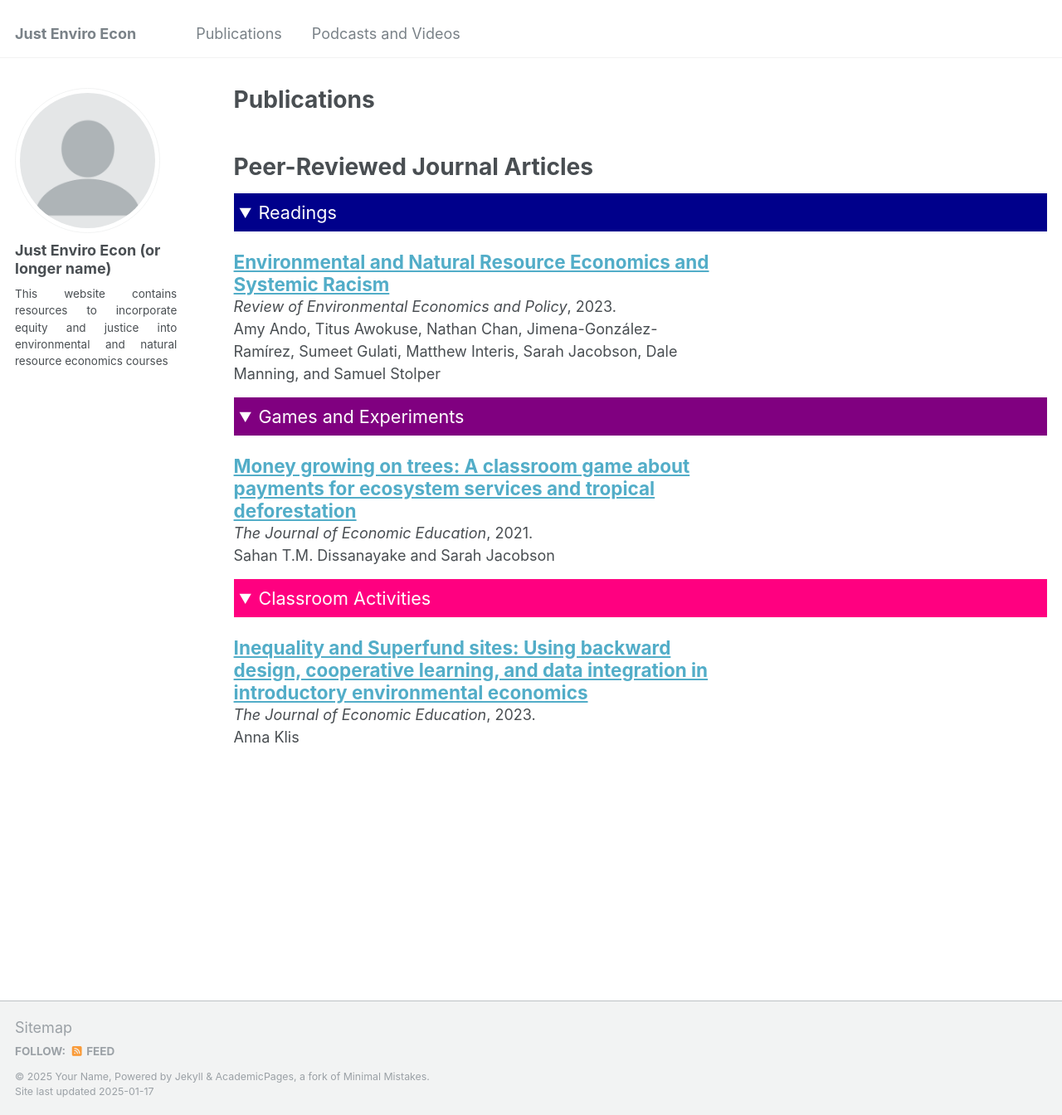
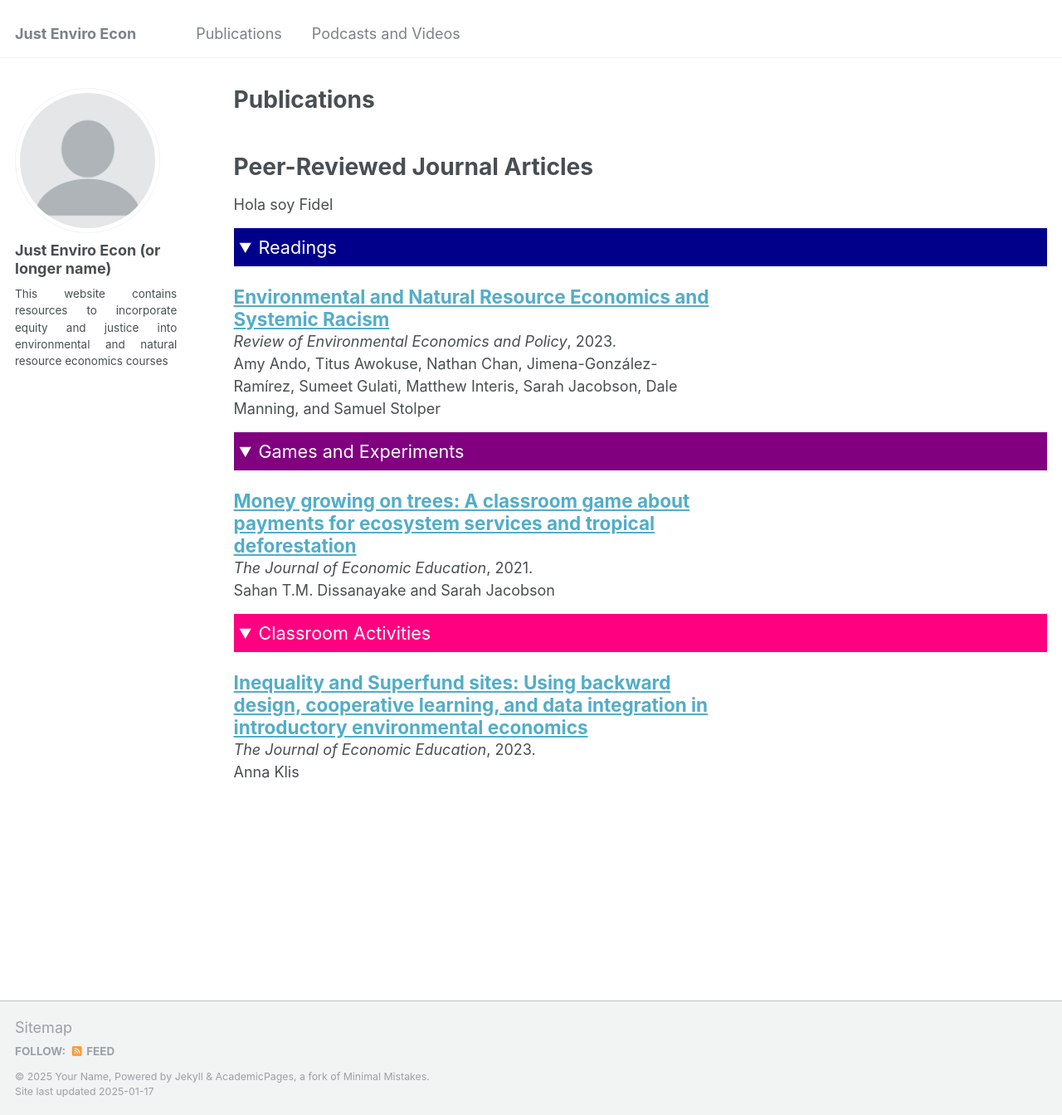
Before and after one commit to just-enviro-econ/just-enviro-econ.github.io, a Jekyll site: the page built from _pages/publications.md, in a window 1280 px wide and 1344 px high. Shown: the whole window at 83% size. Built offline with Jekyll 4.4.1, drawn with Linux system fonts in a browser that asks for light colours.

Commit message:
Update publications.md

```diff
--- a/_pages/publications.md
+++ b/_pages/publications.md
@@ -13,7 +13,7 @@ author_profile: true
 <br>
 
 # __Peer-Reviewed Journal Articles__
-
+Hola soy Fidel
 <details open>
 <summary>
 Readings
```
